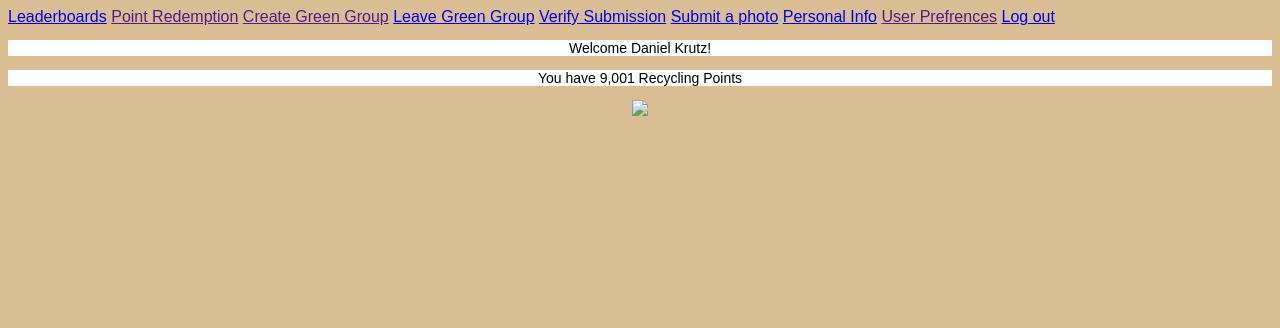
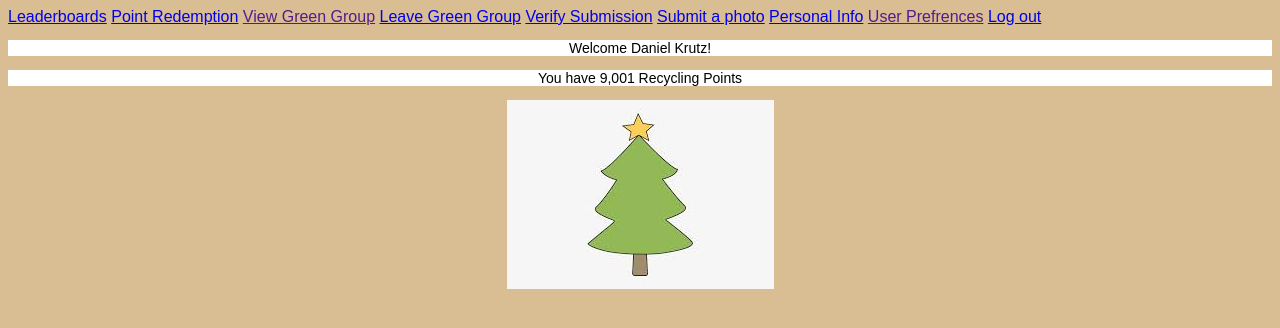
Before and after one commit to TeamBlanche/RecyclingProject, a plain HTML site: page g/mainPage.html in a window 1280 px wide. Drawn offline with Linux system fonts and the light colour scheme.

Commit message:
Fix gg image

```diff
--- a/g/mainPage.html
+++ b/g/mainPage.html
@@ -6,8 +6,8 @@
     <body>
         <div class="Menu">
             <a href="leaderboard.html">Leaderboards</a>
-            <a href="">Point Redemption</a>
-            <a href="">Create Green Group</a>
+            <a href="redeemPoints.html">Point Redemption</a>
+            <a href="">View Green Group</a>
             <a href="../mainPage.html">Leave Green Group</a>
             <a href="verifySubmissionsMenu.html">Verify Submission</a>
             <a href="submitPhoto.html">Submit a photo</a>
@@ -18,7 +18,7 @@
         <center>
             <p>Welcome Daniel Krutz!</p>
             <p>You have 9,001 Recycling Points</p>
-            <img src = "images\tree.jfif" >
+            <img src = "..\images\tree.jfif" >
         </center>
     </body>
 </html>
```
